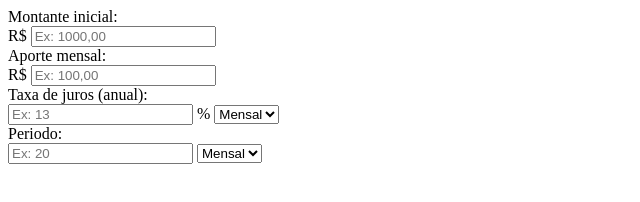
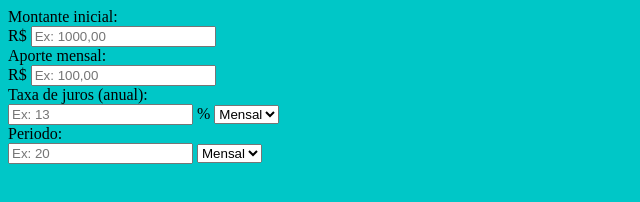
Before and after one commit to VictorArguelho/TrinityInvest, a plain HTML site: page index.html in a window 1280 px wide. Shown: the whole page, without its empty margins (0-640 px from the left). Drawn offline with Linux system fonts and the light colour scheme.

Commit message:
feat: add layout

```diff
--- /dev/null
+++ b/css/layout.css
@@ -0,0 +1,3 @@
+body {
+    background-color: rgb(0, 199, 199);
+}
--- a/index.html
+++ b/index.html
@@ -4,6 +4,8 @@
     <meta charset="UTF-8" />
     <meta name="viewport" content="width=device-width, initial-scale=1.0" />
     <title>Trinity Invest</title>
+
+    <link rel="stylesheet" href="/css/layout.css">
   </head>
   <body>
     <div class="calculator">
```
Also changed, not shown: 1 other file.
